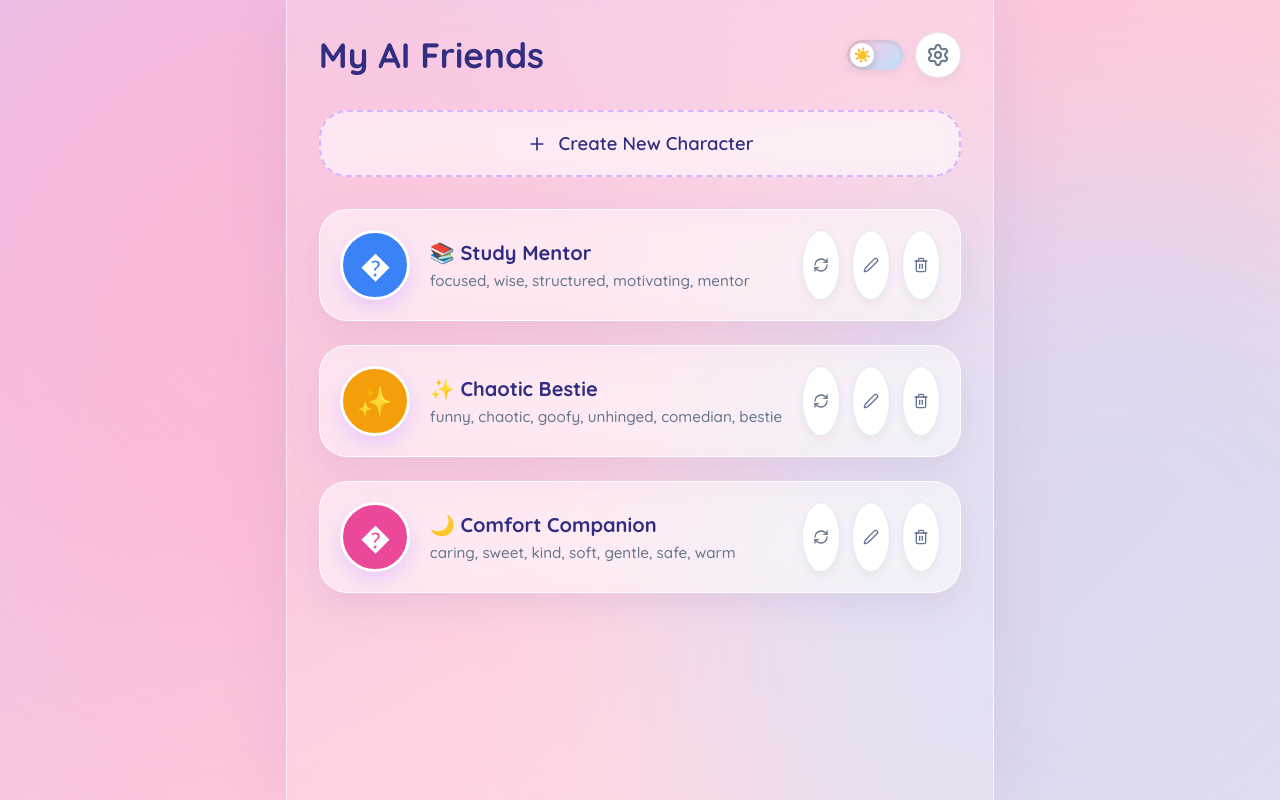
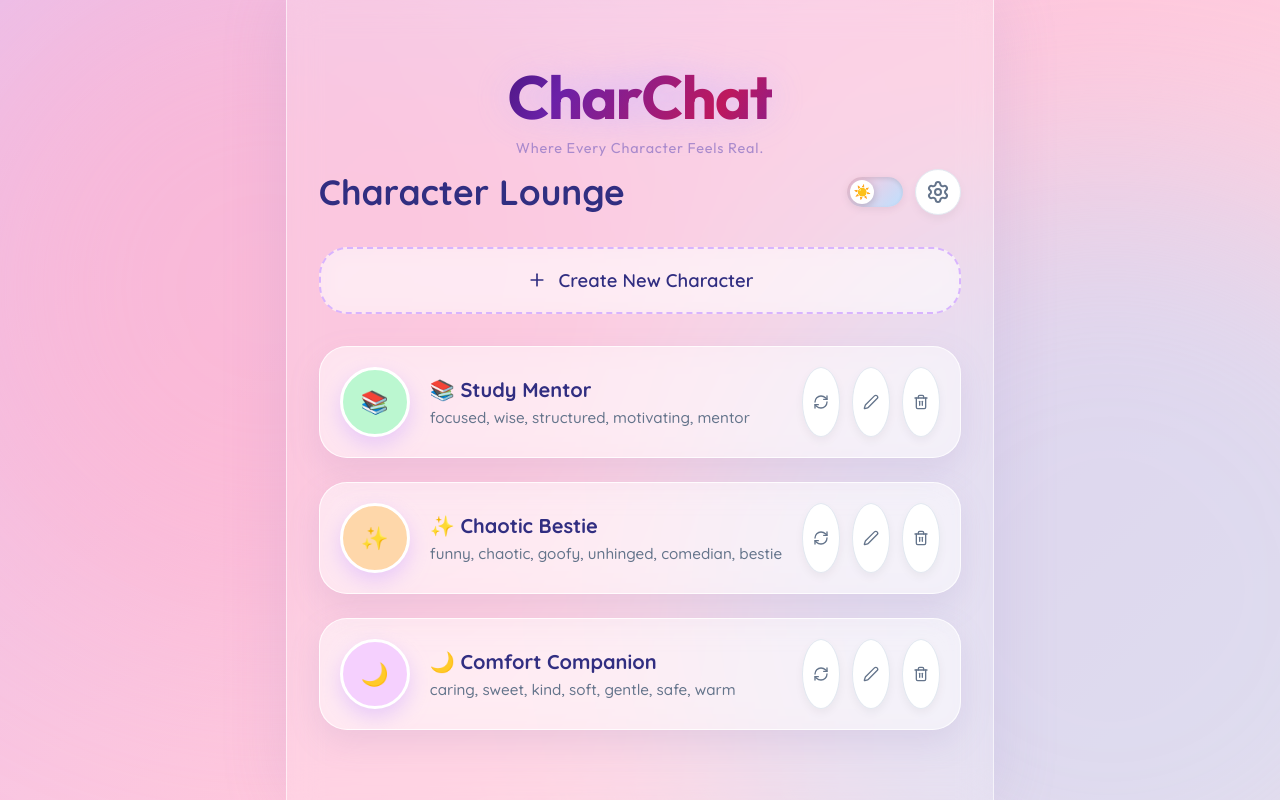
Before and after one commit to jixi206/CharChat, a React (Vite) app: page / in a window 1280 px wide. Built offline with nearby package versions, Linux system fonts and the light colour scheme.

Commit message:
feat: premium brand hero title, avatar color migration fix, CharChat header + Character Lounge

```diff
--- a/src/App.jsx
+++ b/src/App.jsx
@@ -12,7 +12,7 @@ function App() {
       name: '📚 Study Mentor',
       tagline: 'focused, wise, structured, motivating, mentor',
       description: 'Your dedicated study mentor who keeps you on track and pushes you to reach your full potential. Structured guidance, zero procrastination, maximum growth.',
-      avatarColor: '#3b82f6',
+      avatarColor: '#BBF7D0',
       avatarImage: null,
       greeting: "Hey there, scholar! 📚 Ready to make today count? Tell me what you're working on and we'll build a game plan together. No stress — just steady progress."
     },
@@ -21,7 +21,7 @@ function App() {
       name: '✨ Chaotic Bestie',
       tagline: 'funny, chaotic, goofy, unhinged, comedian, bestie',
       description: 'Your unhinged, loveable chaos agent who turns everything into a moment. Cannot be serious for more than 3 seconds and honestly? That\'s the point.',
-      avatarColor: '#f59e0b',
+      avatarColor: '#FED7AA',
       avatarImage: null,
       greeting: "BESTIE you have NO idea how long I've been waiting for you to show up 😭✨ okay okay IMPORTANT question — pineapple on pizza, yes or we can't be friends? 🍍"
     },
@@ -30,7 +30,7 @@ function App() {
       name: '🌙 Comfort Companion',
       tagline: 'caring, sweet, kind, soft, gentle, safe, warm',
       description: 'Your warm, always-there-for-you companion who never judges. Whether you need to vent, feel heard, or just want a cozy chat — this is your safe space.',
-      avatarColor: '#ec4899',
+      avatarColor: '#F5D0FE',
       avatarImage: null,
       greeting: "Hey, you 🌙 I'm really glad you're here. How are you feeling today — like, really? Take your time. I've got all the space in the world for you 💕"
     }
@@ -45,7 +45,7 @@ function App() {
         // Migrate old default character names to new ones
         const migrated = parsed.map(c => {
           const updated = DEFAULT_CHARACTERS.find(d => d.id === c.id);
-          return updated ? { ...c, name: updated.name, tagline: updated.tagline, description: updated.description, greeting: updated.greeting } : c;
+          return updated ? { ...c, name: updated.name, tagline: updated.tagline, description: updated.description, greeting: updated.greeting, avatarColor: updated.avatarColor } : c;
         });
         return migrated;
       } catch (e) {
--- a/src/components/HomeScreen.jsx
+++ b/src/components/HomeScreen.jsx
@@ -4,8 +4,17 @@ import { Plus, Edit2, Trash2, RefreshCw, Settings } from 'lucide-react';
 function HomeScreen({ characters, onSelectCharacter, onCreateClick, onEditCharacter, onDeleteCharacter, onRefreshChat, onOpenSettings, theme, onToggleTheme }) {
   return (
     <div className="home-screen">
+      {/* Brand header */}
+      <div className="brand-hero">
+        <div className="brand-title-wrap">
+          <h1 className="brand-title">CharChat</h1>
+          <div className="brand-glow" />
+        </div>
+        <p className="brand-tagline">Where Every Character Feels Real.</p>
+      </div>
+
       <div className="home-header" style={{ display: 'flex', justifyContent: 'space-between', alignItems: 'center' }}>
-        <h1 className="home-title">My AI Friends</h1>
+        <h2 className="home-title">Character Lounge</h2>
         <div style={{ display: 'flex', alignItems: 'center', gap: '12px' }}>
           <div className="theme-toggle">
             <button
@@ -51,7 +60,11 @@ function HomeScreen({ characters, onSelectCharacter, onCreateClick, onEditCharac
                   backgroundPosition: 'center'
                 }}
               >
-                {!character.avatarImage && character.name.charAt(0)}
+                {!character.avatarImage && (
+                  <span style={{ fontSize: '1.4rem', lineHeight: 1 }}>
+                    {Array.from(character.name)[0]}
+                  </span>
+                )}
               </div>
               <div className="character-info">
                 <h2 className="character-name">{character.name}</h2>
--- a/src/index.css
+++ b/src/index.css
@@ -1,4 +1,91 @@
 @import url('https://fonts.googleapis.com/css2?family=Outfit:wght@300;400;500;600;700&family=Quicksand:wght@400;500;600;700&display=swap');
+
+/* ========== BRAND HERO ========== */
+@keyframes shimmer {
+  0%   { background-position: -200% center; }
+  100% { background-position: 200% center; }
+}
+
+.brand-hero {
+  text-align: center;
+  padding: 2rem 1rem 0.75rem;
+  position: relative;
+}
+
+.brand-title-wrap {
+  position: relative;
+  display: inline-block;
+}
+
+.brand-title {
+  font-family: 'Outfit', sans-serif;
+  font-size: clamp(2.6rem, 8vw, 3.8rem);
+  font-weight: 800;
+  letter-spacing: -1.5px;
+  margin: 0;
+  line-height: 1.1;
+  background: linear-gradient(
+    120deg,
+    #1E0A4A 0%,
+    #6B21A8 30%,
+    #BE185D 60%,
+    #6B21A8 80%,
+    #1E0A4A 100%
+  );
+  background-size: 200% auto;
+  -webkit-background-clip: text;
+  -webkit-text-fill-color: transparent;
+  background-clip: text;
+  animation: shimmer 5s linear infinite;
+  position: relative;
+  z-index: 1;
+  filter: drop-shadow(0 0 18px rgba(205, 180, 255, 0.45));
+}
+
+.brand-glow {
+  position: absolute;
+  inset: -10px -20px;
+  background: radial-gradient(ellipse at center, rgba(205, 180, 255, 0.3) 0%, transparent 70%);
+  border-radius: 50%;
+  z-index: 0;
+  pointer-events: none;
+  filter: blur(12px);
+}
+
+.brand-tagline {
+  margin: 8px 0 0;
+  font-family: 'Outfit', sans-serif;
+  font-size: 0.9rem;
+  font-weight: 400;
+  letter-spacing: 0.8px;
+  color: #9B7EC8;
+  opacity: 0.85;
+}
+
+[data-theme="dark"] .brand-title {
+  background: linear-gradient(
+    120deg,
+    #CDB4FF 0%,
+    #e9d5ff 35%,
+    #FFAFCC 65%,
+    #e9d5ff 80%,
+    #CDB4FF 100%
+  );
+  background-size: 200% auto;
+  -webkit-background-clip: text;
+  background-clip: text;
+  filter: drop-shadow(0 0 24px rgba(205, 180, 255, 0.6));
+  animation: shimmer 5s linear infinite;
+}
+
+[data-theme="dark"] .brand-glow {
+  background: radial-gradient(ellipse at center, rgba(168, 85, 247, 0.25) 0%, transparent 70%);
+}
+
+[data-theme="dark"] .brand-tagline {
+  color: #c4b5fd;
+  opacity: 0.7;
+}
 
 :root {
   --bg-color: #FFF8E7;
```
